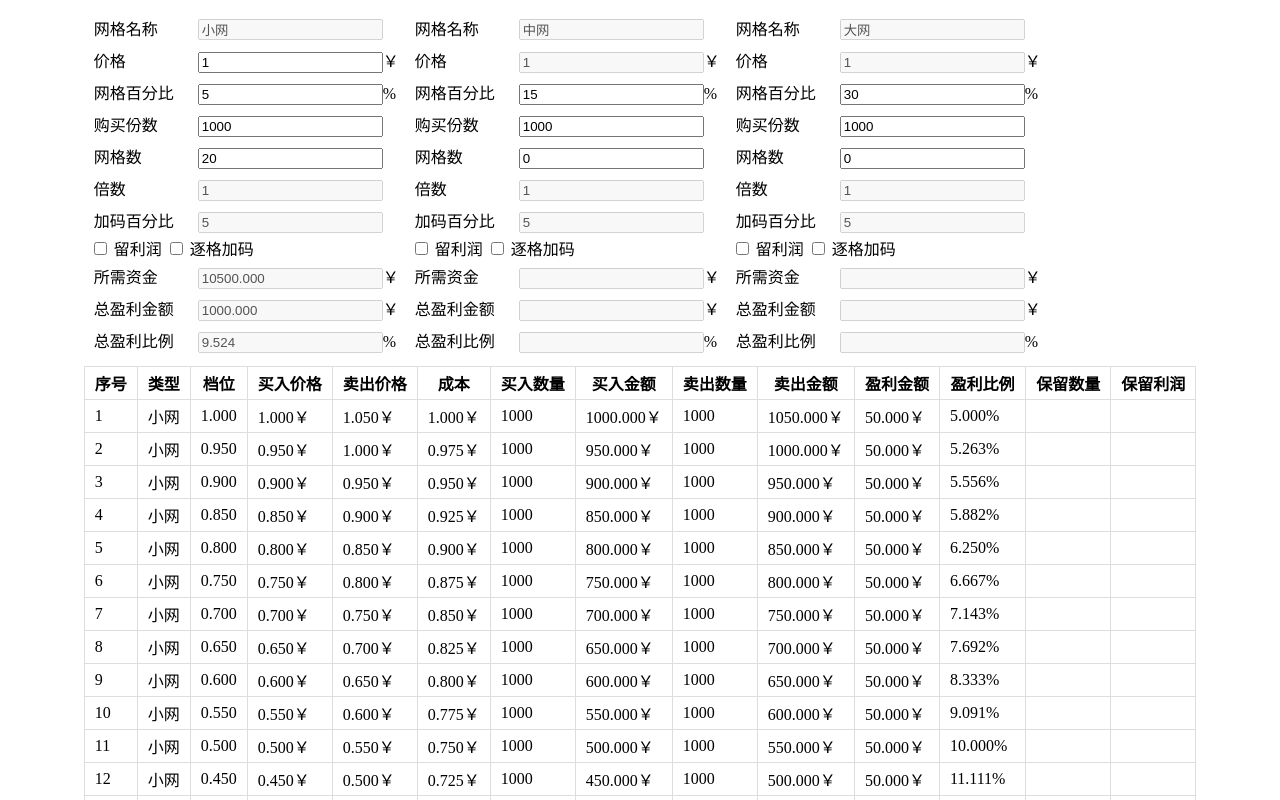
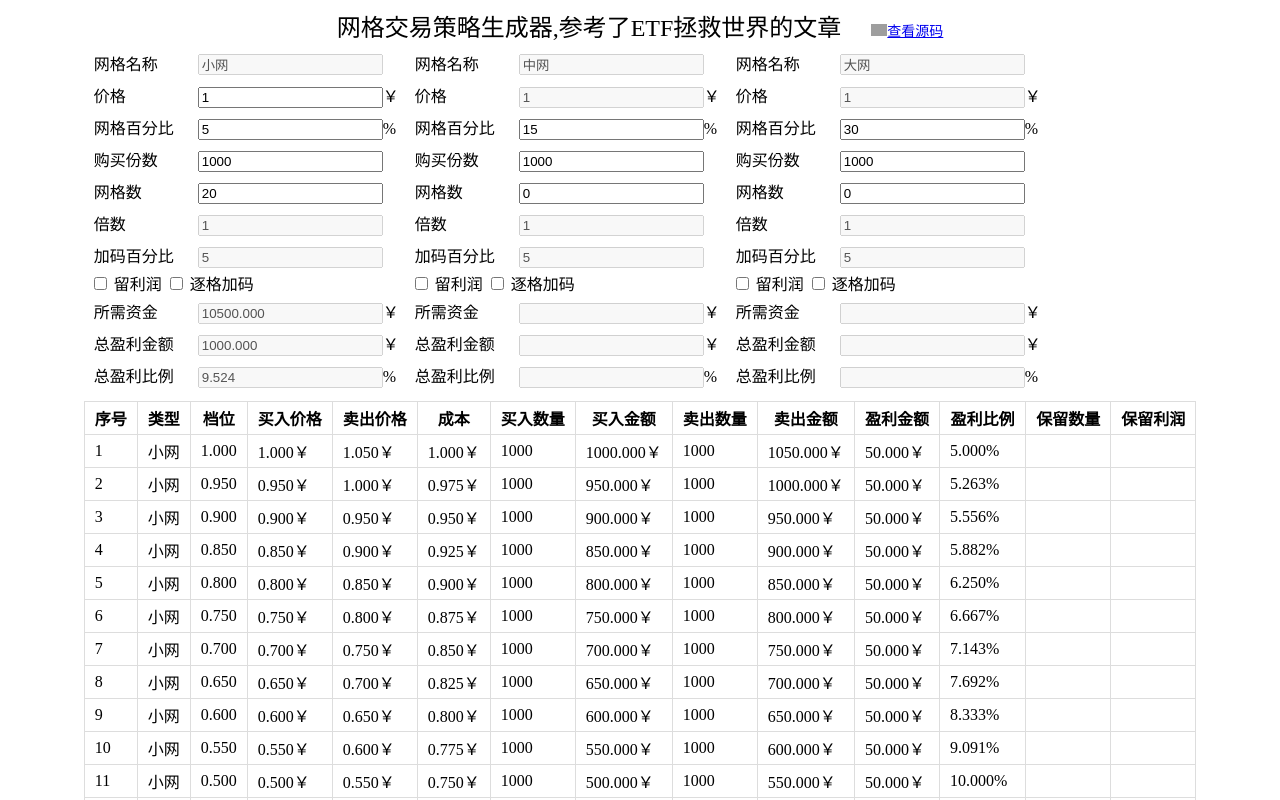
Before and after one commit to ChenZhuoSteve/grid-trading, a Vue app: page / in a window 1280 px wide. Shown: the top 800 px of the page. Built offline with nearby package versions, Linux system fonts and the light colour scheme; grey boxes are pictures that could not be loaded.

Commit message:
update title,百度统计,增加repo link.

```diff
--- a/public/index.html
+++ b/public/index.html
@@ -9,6 +9,15 @@
   <title>网格交易策略生成，参考了ETF拯救世界的文章</title>
   <meta name="description" content="网格交易策略生成，参考了ETF拯救世界的文章">
   <meta name="keyword" content="网格策略,波段策略">
+  <script>
+    var _hmt = _hmt || [];
+    (function() {
+      var hm = document.createElement("script");
+      hm.src = "https://hm.baidu.com/hm.js?5775ba028a4696b121c2930b939eb32d";
+      var s = document.getElementsByTagName("script")[0];
+      s.parentNode.insertBefore(hm, s);
+    })();
+    </script>
 </head>
 
 <body>
--- a/src/App.vue
+++ b/src/App.vue
@@ -1,5 +1,15 @@
 <template>
   <div id="app">
+    <div class="top-header">
+      网格交易策略生成器,参考了ETF拯救世界的文章
+      <a
+        class="repo-link"
+        href="https://github.com/ChenZhuoSteve/grid-trading"
+        title="查看源代码"
+      >
+        <img class="github-icon" src="GitHub-Mark-32px.png" />查看源码
+      </a>
+    </div>
     <div class="section">
       <div class="header">
         <div class="group" v-for="(item,index) in config" :key="item.name">
@@ -237,6 +247,19 @@ export default class App extends Vue {
   display: flex;
   flex-direction: column;
   align-items: center;
+  .top-header {
+    font-size: 1.5em;
+  }
+  .repo-link {
+    display: inline-flex;
+    justify-content: center;
+    align-items: center;
+    font-size: 14px;
+    margin-left: 24px;
+  }
+  .github-icon {
+    width: 16px;
+  }
 }
 .section {
   .header {
```
Also changed, not shown: src/assets/GitHub-Mark-32px.png (added), 13 other files (tests, documents, lock files or other folders).
